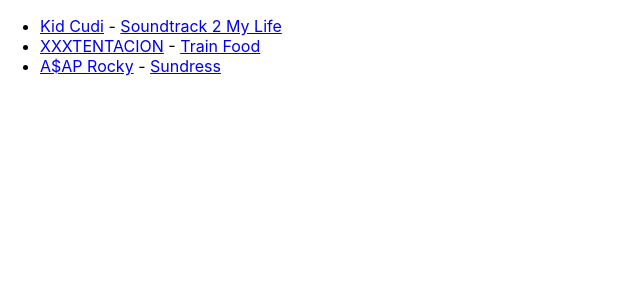
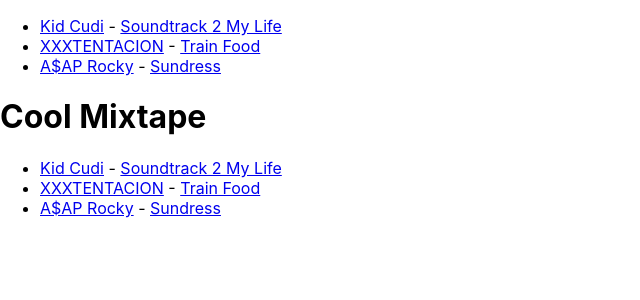
Before and after one commit to MrPatesz/temalabor-react-app, a React (Create React App) app: page / in a window 1280 px wide. Shown: the top 300 px of the page, without its empty margins (0-640 px from the left). Built offline with nearby package versions, Linux system fonts and the light colour scheme; the HTML template or start-up script is replaced by a standard one.

Commit message:
Godly fixes

```diff
--- a/src/Artist.js
+++ b/src/Artist.js
@@ -1,39 +1,9 @@
-import React, { Component } from 'react';
-//import Song from './Song';
 
-class SongList extends Component{
-    constructor(songs){
-        super();
-        this.songs = songs;
-    }
-
-    addSong(song){
-        this.songs.push(song);
-    }
-
-    render() {
-        return (
-            <ul>
-                {this.songs.map(song => <li><a href={song.artist.url}>{song.artist.name}</a> - <a href={song.url}>{song.title}</a></li>)}
-            </ul>
-        );
-    }
-}
-
-class Artist extends SongList{
+class Artist {
     constructor(name, url){
-        super();
         this.name = name;
         this.url = url;
     }
 }
 
-class Playlist extends SongList {
-    constructor(name, info){
-        super();
-        this.name = name;
-        this.info = info;
-    }
-}
-
 export default Artist;
--- /dev/null
+++ b/src/Playlist.js
@@ -0,0 +1,20 @@
+import React from 'react';
+
+class Playlist {
+    constructor(name){
+        this.name = name;
+        this.songs = null;
+    }
+
+    addSong(song){
+        if(this.songs == null)
+            this.songs = [];
+        this.songs.push(song);
+    }
+
+    getListOfSongs(){
+        return this.songs.map(song => <li><a href={song.artist.url}>{song.artist.name}</a> - <a href={song.url}>{song.title}</a></li>);
+    }
+}
+
+export default Playlist;
--- a/src/index.js
+++ b/src/index.js
@@ -4,7 +4,7 @@
 import * as serviceWorker from './serviceWorker';
 import Song from './Song.js';
 import Artist from './Artist';
-import SongList from './Artist';
+import Playlist from './Playlist';
 
 // #region Creating Songs
 var song1 = new Song(
@@ -34,24 +34,25 @@
   );
 }
 
-var songList = new SongList([song1, song2, song3]);
-
 ReactDOM.render(
   <React.StrictMode>
-    <songList />
+    <Mock />
   </React.StrictMode>,
   document.getElementById('root')
 );
 
-
-//songList.addSong(song1);
-//songList.addSong(song2);
-//songList.addSong(song3);
+var playlist1 = new Playlist("Cool Mixtape", "Good Songs");
+playlist1.addSong(song1);
+playlist1.addSong(song2);
+playlist1.addSong(song3);
 
 ReactDOM.render(
-  <React.StrictMode>
-    <Mock />
-  </React.StrictMode>,
+  <div>
+      <h1> {playlist1.name} </h1>
+      <ul>
+          {playlist1.getListOfSongs()}
+      </ul>
+  </div>,
   document.getElementById('root2')
 );
 
```
